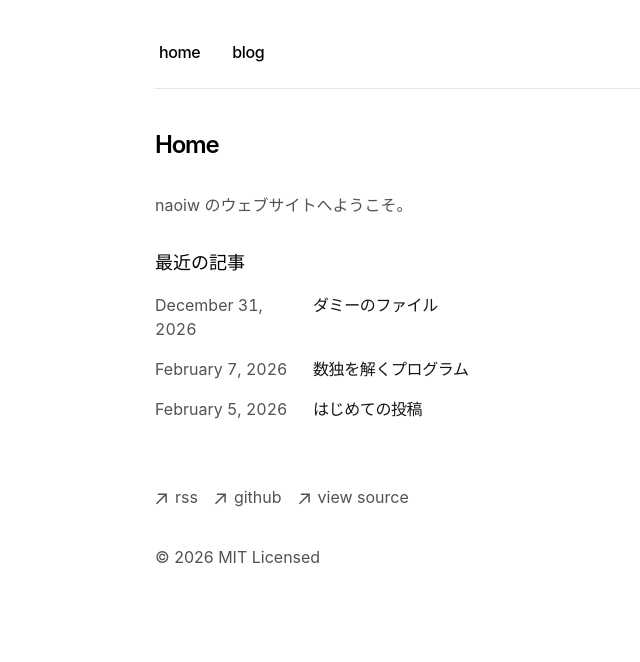
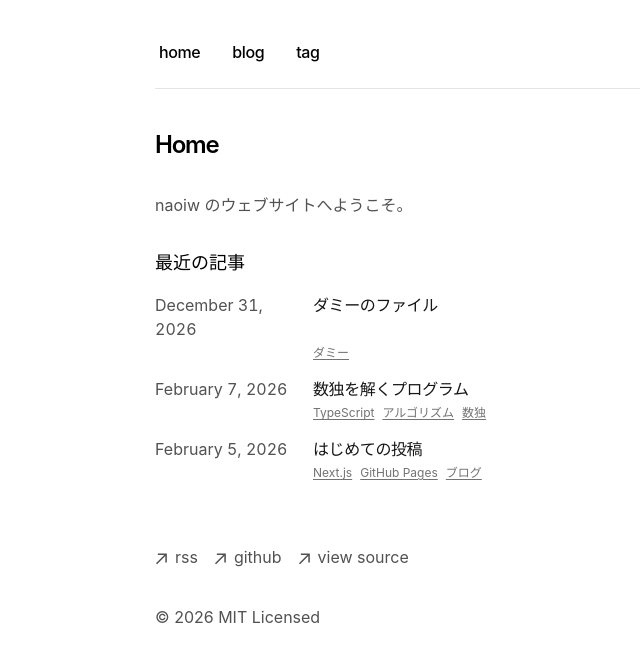
Before and after one commit to naoiw/naoiw.github.io, a Next.js app: page / in a window 1280 px wide. Shown: the top 662 px of the page, without its empty margins (197-837 px from the left). Built offline with nearby package versions, Linux system fonts and the light colour scheme.

Commit message:
add : タグ機能を追加

```diff
--- a/app/blog/[slug]/page.tsx
+++ b/app/blog/[slug]/page.tsx
@@ -1,3 +1,4 @@
+import Link from 'next/link'
 import { notFound } from 'next/navigation'
 import { CustomMDX } from 'app/components/mdx'
 import { formatDate, getBlogPosts } from 'app/blog/utils'
@@ -95,10 +96,23 @@ export default async function Blog({
       <h1 className="title font-semibold text-2xl tracking-tighter">
         {post.metadata.title}
       </h1>
-      <div className="flex justify-between items-center mt-2 mb-8 text-sm">
+      <div className="flex flex-wrap items-center gap-x-4 gap-y-2 mt-2 mb-8 text-sm">
         <p className="text-sm text-neutral-600 dark:text-neutral-400">
           {formatDate(post.metadata.publishedAt)}
         </p>
+        {(post.metadata.tags ?? []).length > 0 && (
+          <span className="flex flex-wrap gap-2">
+            {(post.metadata.tags ?? []).map((tag) => (
+              <Link
+                key={tag}
+                href={`/blog/tag/${encodeURIComponent(tag)}`}
+                className="text-neutral-500 dark:text-neutral-500 hover:text-neutral-700 dark:hover:text-neutral-300 underline underline-offset-2"
+              >
+                {tag}
+              </Link>
+            ))}
+          </span>
+        )}
       </div>
       <article className="prose">
         <CustomMDX source={post.content} />
--- a/app/blog/posts/260205_start-blog.mdx
+++ b/app/blog/posts/260205_start-blog.mdx
@@ -2,6 +2,7 @@
 title: 'はじめての投稿'
 publishedAt: '2026-02-05'
 summary: 'Next-jsを使用してGitHub Pagesで自分のウェブページを作る'
+tags: 'Next.js, GitHub Pages, ブログ'
 ---
 
 開発意欲が再燃したので、再開します。
--- a/app/blog/posts/260207_sudoku-.mdx
+++ b/app/blog/posts/260207_sudoku-.mdx
@@ -2,6 +2,7 @@
 title: '数独を解くプログラム'
 publishedAt: '2026-02-07'
 summary: '深さ優先探索で数独の盤面を解くページ'
+tags: 'TypeScript, アルゴリズム, 数独'
 ---
 
 大昔(学生の頃)にC言語+OpenCVで作ったことがあるものをTypeScriptで作り直し。
--- a/app/blog/posts/261231_dummy.mdx
+++ b/app/blog/posts/261231_dummy.mdx
@@ -2,6 +2,7 @@
 title: 'ダミーのファイル'
 publishedAt: '2026-12-31'
 summary: 'ダミーのファイル'
+tags: 'ダミー'
 ---
 
 # ダミーのタイトル1
--- /dev/null
+++ b/app/blog/tag/[tag]/page.tsx
@@ -0,0 +1,69 @@
+import Link from 'next/link'
+import { formatDate, getPostsByTag, getAllTags } from 'app/blog/utils'
+
+export async function generateStaticParams() {
+  const tags = getAllTags()
+  return tags.map((tag) => ({
+    tag: encodeURIComponent(tag),
+  }))
+}
+
+export async function generateMetadata({
+  params,
+}: {
+  params: Promise<{ tag: string }>
+}) {
+  const { tag } = await params
+  const decoded = decodeURIComponent(tag)
+  return {
+    title: `tag: ${decoded}`,
+    description: `Articles tagged with "${decoded}".`,
+  }
+}
+
+export default async function Page({
+  params,
+}: {
+  params: Promise<{ tag: string }>
+}) {
+  const { tag } = await params
+  const decoded = decodeURIComponent(tag)
+  const posts = getPostsByTag(tag).sort((a, b) => {
+    if (new Date(a.metadata.publishedAt) > new Date(b.metadata.publishedAt)) {
+      return -1
+    }
+    return 1
+  })
+
+  return (
+    <section>
+      <h1 className="font-semibold text-2xl mb-8 tracking-tighter">
+        tag: {decoded}
+      </h1>
+      {posts.length === 0 ? (
+        <p className="text-neutral-600 dark:text-neutral-400">
+          該当する記事はありません。
+        </p>
+      ) : (
+        <div>
+          {posts.map((post) => (
+            <Link
+              key={post.slug}
+              className="flex flex-col space-y-1 mb-4"
+              href={`/blog/${post.slug}`}
+            >
+              <div className="w-full flex flex-col md:flex-row space-x-0 md:space-x-2">
+                <p className="text-neutral-600 dark:text-neutral-400 w-[150px] shrink-0 tabular-nums">
+                  {formatDate(post.metadata.publishedAt, false)}
+                </p>
+                <p className="text-neutral-900 dark:text-neutral-100 tracking-tight">
+                  {post.metadata.title}
+                </p>
+              </div>
+            </Link>
+          ))}
+        </div>
+      )}
+    </section>
+  )
+}
--- a/app/blog/utils.ts
+++ b/app/blog/utils.ts
@@ -6,6 +6,7 @@ type Metadata = {
   publishedAt: string
   summary: string
   image?: string
+  tags?: string[]
 }
 
 function parseFrontmatter(fileContent: string) {
@@ -14,16 +15,32 @@ function parseFrontmatter(fileContent: string) {
   let frontMatterBlock = match![1]
   let content = fileContent.replace(frontmatterRegex, '').trim()
   let frontMatterLines = frontMatterBlock.trim().split('\n')
-  let metadata: Partial<Metadata> = {}
+  let raw: Record<string, string> = {}
 
   frontMatterLines.forEach((line) => {
     let [key, ...valueArr] = line.split(': ')
     let value = valueArr.join(': ').trim()
     value = value.replace(/^['"](.*)['"]$/, '$1') // Remove quotes
-    metadata[key.trim() as keyof Metadata] = value
+    raw[key.trim()] = value
   })
 
-  return { metadata: metadata as Metadata, content }
+  const tagsRaw = raw.tags
+  const tags = !tagsRaw
+    ? []
+    : tagsRaw
+        .split(',')
+        .map((s) => s.trim())
+        .filter(Boolean)
+
+  const metadata: Metadata = {
+    title: raw.title ?? '',
+    publishedAt: raw.publishedAt ?? '',
+    summary: raw.summary ?? '',
+    image: raw.image,
+    tags,
+  }
+
+  return { metadata, content }
 }
 
 function getMDXFiles(dir) {
@@ -51,6 +68,22 @@ function getMDXData(dir) {
 
 export function getBlogPosts() {
   return getMDXData(path.join(process.cwd(), 'app', 'blog', 'posts'))
+}
+
+export function getAllTags(): string[] {
+  const posts = getBlogPosts()
+  const tagSet = new Set<string>()
+  posts.forEach((post) => {
+    (post.metadata.tags ?? []).forEach((t) => tagSet.add(t))
+  })
+  return Array.from(tagSet)
+}
+
+export function getPostsByTag(tag: string) {
+  const decoded = decodeURIComponent(tag)
+  return getBlogPosts().filter((post) =>
+    (post.metadata.tags ?? []).some((t) => t === decoded)
+  )
 }
 
 export function formatDate(date: string, includeRelative = false) {
--- a/app/components/nav.tsx
+++ b/app/components/nav.tsx
@@ -3,6 +3,7 @@ import Link from 'next/link'
 const navItems = [
   { path: '/', name: 'home' },
   { path: '/blog', name: 'blog' },
+  { path: '/tag', name: 'tag' },
 ]
 
 export function Navbar() {
--- a/app/components/posts.tsx
+++ b/app/components/posts.tsx
@@ -16,9 +16,9 @@ export function BlogPosts() {
           return 1
         })
         .map((post) => (
+          <div key={post.slug} className="flex flex-col space-y-1 mb-4">
             <Link
-            key={post.slug}
-            className="flex flex-col space-y-1 mb-4"
+              className="flex flex-col space-y-1"
               href={`/blog/${post.slug}`}
             >
               <div className="w-full flex flex-col md:flex-row space-x-0 md:space-x-2">
@@ -30,6 +30,20 @@ export function BlogPosts() {
                 </p>
               </div>
             </Link>
+            {(post.metadata.tags ?? []).length > 0 && (
+              <div className="flex flex-wrap gap-2 ml-[150px] md:ml-[158px]">
+                {(post.metadata.tags ?? []).map((tag) => (
+                  <Link
+                    key={tag}
+                    href={`/blog/tag/${encodeURIComponent(tag)}`}
+                    className="text-xs text-neutral-500 dark:text-neutral-500 hover:text-neutral-700 dark:hover:text-neutral-300 underline underline-offset-2"
+                  >
+                    {tag}
+                  </Link>
+                ))}
+              </div>
+            )}
+          </div>
         ))}
     </div>
   )
--- a/app/sitemap.ts
+++ b/app/sitemap.ts
@@ -1,4 +1,4 @@
-import { getBlogPosts } from 'app/blog/utils'
+import { getBlogPosts, getAllTags } from 'app/blog/utils'
 
 export const baseUrl = 'https://naoiw.github.io'
 
@@ -10,10 +10,15 @@ export default async function sitemap() {
     lastModified: post.metadata.publishedAt,
   }))
 
-  let routes = ['', '/blog'].map((route) => ({
+  let routes = ['', '/blog', '/tag'].map((route) => ({
     url: `${baseUrl}${route}`,
     lastModified: new Date().toISOString().split('T')[0],
   }))
 
-  return [...routes, ...blogs]
+  let tagPages = getAllTags().map((tag) => ({
+    url: `${baseUrl}/blog/tag/${encodeURIComponent(tag)}`,
+    lastModified: new Date().toISOString().split('T')[0],
+  }))
+
+  return [...routes, ...blogs, ...tagPages]
 }
--- /dev/null
+++ b/app/tag/page.tsx
@@ -0,0 +1,35 @@
+import Link from 'next/link'
+import { getAllTags } from 'app/blog/utils'
+
+export const metadata = {
+  title: 'Tag',
+  description: 'Browse posts by tag.',
+}
+
+export default function Page() {
+  const tags = getAllTags()
+
+  return (
+    <section>
+      <h1 className="font-semibold text-2xl mb-8 tracking-tighter">tag</h1>
+      {tags.length === 0 ? (
+        <p className="text-neutral-600 dark:text-neutral-400">
+          タグはまだありません。
+        </p>
+      ) : (
+        <ul className="flex flex-wrap gap-2">
+          {tags.map((tag) => (
+            <li key={tag}>
+              <Link
+                href={`/blog/tag/${encodeURIComponent(tag)}`}
+                className="text-neutral-600 dark:text-neutral-400 hover:text-neutral-900 dark:hover:text-neutral-100 underline underline-offset-2"
+              >
+                {tag}
+              </Link>
+            </li>
+          ))}
+        </ul>
+      )}
+    </section>
+  )
+}
```
Lines whose indentation alone changed are shown as unchanged.
